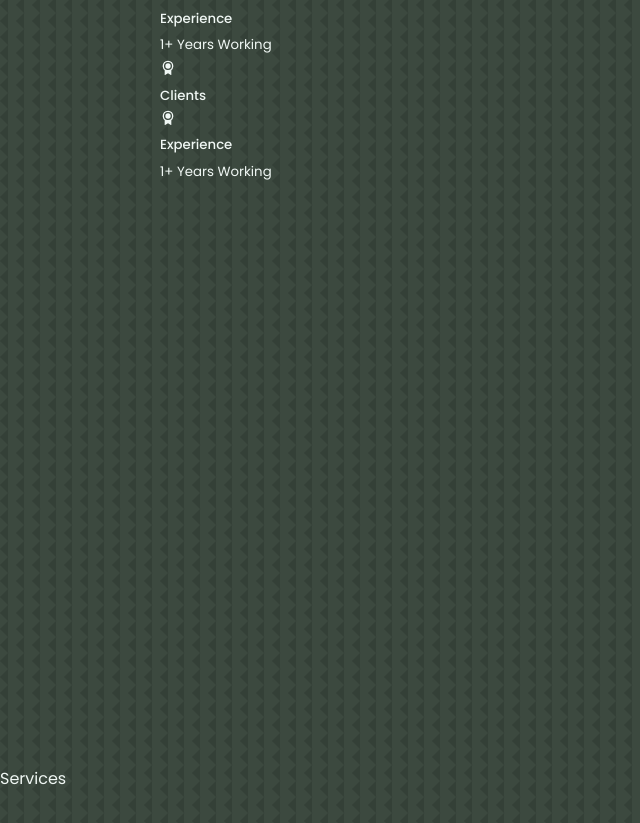
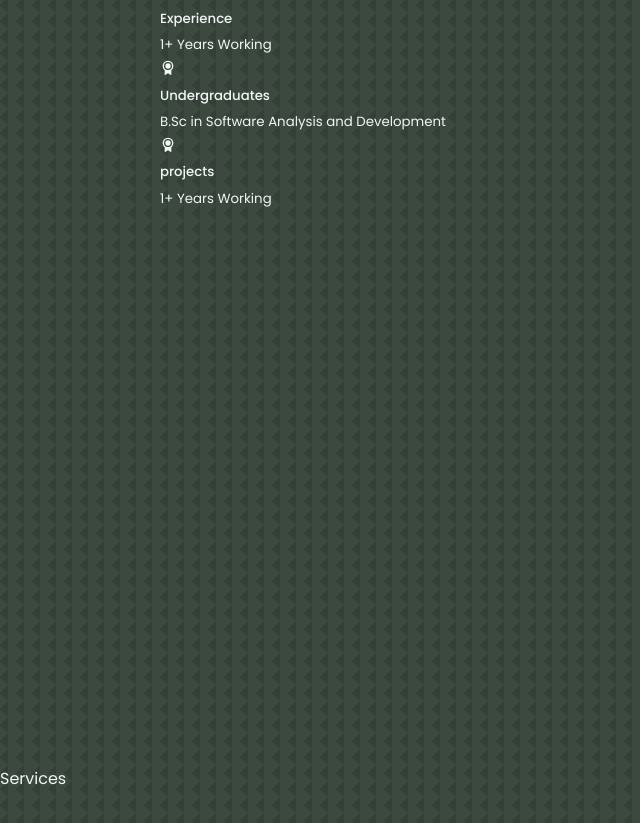
Before and after one commit to JoaoRicardo-Silva/personal-portfolio, a React (Create React App) app: page / in a window 1280 px wide. Shown: the part 2019-2842 px from the top of the page, without its empty margins (0-640 px from the left). Built offline with nearby package versions, Linux system fonts and the light colour scheme.

Commit message:
About Update

```diff
--- a/src/components/about/About.jsx
+++ b/src/components/about/About.jsx
@@ -26,13 +26,13 @@
 
             <article className="about__card">
               <RiAwardFill className="about__icon" />
-              <h5>Clients</h5>
-              <small></small>
+              <h5>Undergraduates</h5>
+              <small>B.Sc in Software Analysis and Development</small>
             </article>
 
             <article className="about__card">
               <RiAwardFill className="about__icon" />
-              <h5>Experience</h5>
+              <h5>projects</h5>
               <small>1+ Years Working</small>
             </article>
           </div>
```
